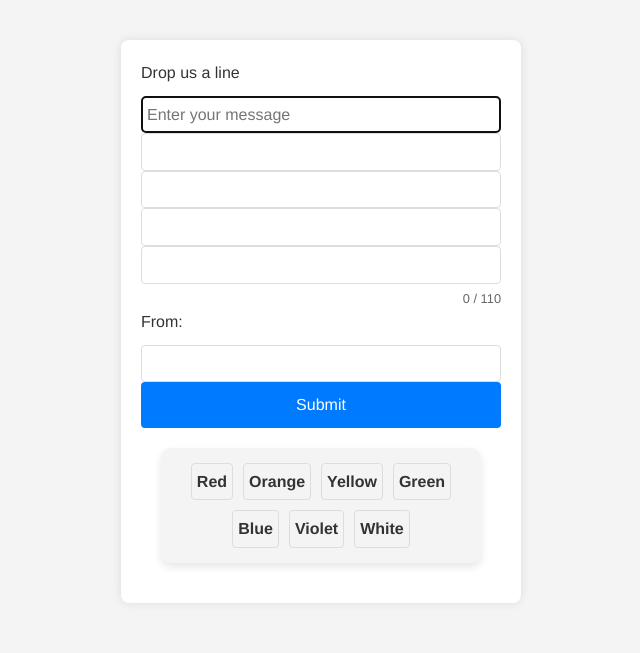
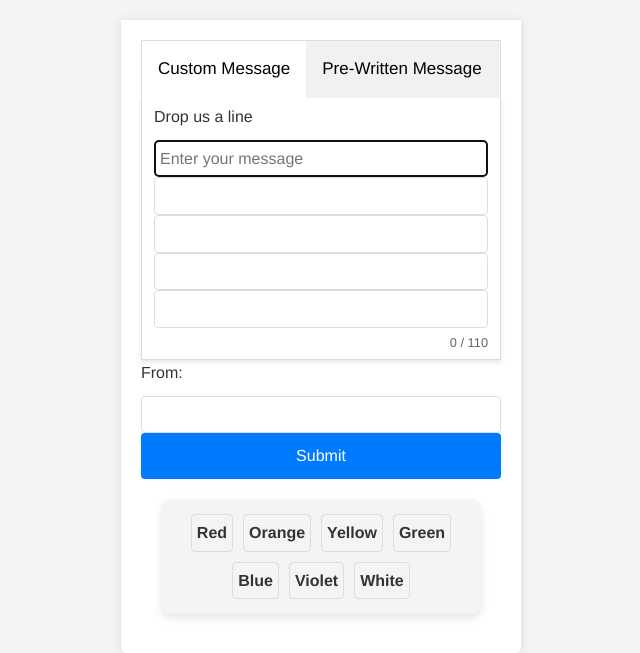
Before and after one commit to ribbansmax/vesta_platform, a Flask app: page / in a window 1280 px wide. Shown: the top 653 px of the page, without its empty margins (319-959 px from the left). Run offline with Flask 2, Linux system fonts and the light colour scheme.

Commit message:
Add prewritten messages

```diff
--- a/app/routes.py
+++ b/app/routes.py
@@ -46,10 +46,16 @@ def handle_message():
     if check_for_quiet_hours():
         return redirect(url_for('index', message='Failed to send message: please try again during the hours of 10AM to 10PM CST to not wake anyone up'))
     # Concatenate the contents of the five input fields
+    prefab_message = request.form.getlist('message')
+    print(f'Prefab Message: {prefab_message}')
     message_lines = [
         request.form.get(f'input{i}', '').ljust(22) for i in range(1, 6)
     ]
-    message = ''.join(message_lines).strip()  # Combine and remove trailing whitespace
+    custom_message = ''.join(message_lines).strip()  # Combine and remove trailing whitespace
+    if custom_message:
+        message = custom_message
+    else:
+        message = prefab_message[0]
     print(f'Message: {message}')
     user_ip = request.headers.get('X-Forwarded-For', request.remote_addr)
     print(f'From city: {get_city(user_ip)}')
--- a/app/static/style.css
+++ b/app/static/style.css
@@ -30,6 +30,9 @@ form {
   background: #fff;
   border-radius: 8px;
   box-shadow: 0 0 10px rgba(0, 0, 0, 0.1);
+  border-top-left-radius: 0; /* Remove top-left border-radius of the form */
+  border-top-right-radius: 0; /* Remove top-right border-radius of the form */
+  margin-top: 0; /* Remove top margin to attach directly below the tabs */
 }
 
 /* Label styling */
@@ -125,3 +128,79 @@ input[type="text"] {
   border: 1px solid #ddd; /* Slight outline */
   border-radius: 4px; /* Optional: rounded corners */
 }
+/* Tab container styling */
+.tab {
+  overflow: hidden;
+  border: 1px solid #ddd;
+  background-color: #f1f1f1;
+  border-bottom: none; /* Remove bottom border to attach tabs to the form */
+}
+
+/* Style the buttons inside the tab */
+.tab button {
+  background-color: inherit;
+  float: left;
+  border: none;
+  outline: none;
+  cursor: pointer;
+  padding: 14px 16px;
+  transition: 0.3s;
+  font-size: 17px;
+  border-bottom: 2px solid transparent; /* Add a transparent bottom border to maintain button height when active */
+}
+
+/* Change background color of buttons on hover */
+.tab button:hover {
+  background-color: #ddd;
+}
+
+/* Create an active/current tablink class */
+.tab button.active {
+  background-color: #fff;
+  border-bottom: 2px solid #fff; /* Make active tab and content area look connected */
+}
+
+/* Tab content styling */
+.tabcontent {
+  display: none;
+  padding: 6px 12px;
+  border: 1px solid #ddd;
+  border-top: none; /* Ensure content is visually part of the tab */
+  background: #fff;
+  box-shadow: 0 2px 5px rgba(0,0,0,0.1);
+}
+
+.note-card {
+  background-color: #f9f9f9;
+  border: 1px solid #ddd;
+  padding: 10px;
+  margin: 10px 0;
+  cursor: pointer;
+  border-radius: 5px;
+  box-shadow: 0 2px 4px rgba(0,0,0,0.1);
+}
+
+.note-card:hover {
+  background-color: #f0f0f0;
+}
+
+.pre-written-notes {
+  display: grid;
+  grid-template-columns: repeat(auto-fill, minmax(200px, 1fr));
+  gap: 10px;
+  padding: 10px;
+}
+
+.pre-written-notes button {
+  background-color: #007bff;
+  color: white;
+  padding: 10px 15px;
+  border: none;
+  border-radius: 4px;
+  cursor: pointer;
+  transition: background-color 0.3s;
+}
+
+.pre-written-notes button:hover {
+  background-color: #0056b3;
+}
--- a/app/templates/index.html
+++ b/app/templates/index.html
@@ -10,7 +10,15 @@
     {% if message %}
         <div id="success-message" class="success-message">{{ message }}</div>
     {% endif %}
+
     <form action="/send-message" method="post">
+        <div class="tab">
+            <button type="button" class="tablinks" onclick="openTab(event, 'CustomMessage')">Custom Message</button>
+            <button type="button" class="tablinks" onclick="openTab(event, 'PreWritten')">Pre-Written Message</button>
+        </div>
+
+        <!-- Custom Message Tab Content -->
+        <div id="CustomMessage" class="tabcontent" style="display:block;">
             <div class="form-group">
                 <label for="message">Drop us a line</label>
                 <div class="inputs">
@@ -21,6 +29,28 @@
                     <input type="text" id="input5" name="input5" maxlength="22" oninput="updateCounter();" onkeydown="fillAndGoToNext(event, '')" />
                 </div>
                 <div id="char-counter">0 / 110</div>
+            </div>
+        </div>
+
+        <!-- Pre-Written Notes Tab Content -->
+        <div id="PreWritten" class="tabcontent" style="display:none;">
+            <h3>Select a Note</h3>
+            <div class="pre-written-notes">
+                <div class="note-card" onclick="selectNote('                        Have a great day!', this)">
+                    <p>Have a great day!</p>
+                </div>
+                <div class="note-card" onclick="selectNote('                         Wishing you all          the best!', this)">
+                    <p>Wishing you all the best!</p>
+                </div>
+                <div class="note-card" onclick="selectNote('     We love corn!    [corn[corn[corn[corn[ ]corn]corn]corn]corn] {corn{corn{corn{corn{ ^corn^corn^corn^corn^', this)">
+                    <p>We love corn!</p>
+                </div>
+                <div class="note-card" onclick="selectNote(' [[ [[         || ||  [[[[[[[ ~~ ~~ |||||||  [[[[[ ~~~~~~~ |||||     [    ~~~~~    |              ~', this)">
+                    <p>Hearts</p>
+                </div>
+                <!-- Add more pre-written notes as needed -->
+            </div>
+            <input type="hidden" id="selectedMessage" name="message">
         </div>
 
         <div class="form-group">
@@ -74,6 +104,7 @@
         window.onload = function() {
             document.getElementById('input1').focus(); // Set focus to the first field when the page loads
             updateCounter(); // Initialize the counter on page load
+            document.querySelector('.tablinks').click();
         };
 
         function handleColorClick(symbol) {
@@ -100,6 +131,40 @@
                 });
             });
         });
+        function openTab(evt, tabName) {
+            var i, tabcontent, tablinks;
+            tabcontent = document.getElementsByClassName("tabcontent");
+            for (i = 0; i < tabcontent.length; i++) {
+                tabcontent[i].style.display = "none";
+            }
+            tablinks = document.getElementsByClassName("tablinks");
+            for (i = 0; i < tablinks.length; i++) {
+                tablinks[i].className = tablinks[i].className.replace(" active", "");
+            }
+            document.getElementById(tabName).style.display = "block";
+            evt.currentTarget.className += " active";
+        }
+
+        let lastSelectedButton = null;
+
+        function selectNote(note, button) {
+            document.getElementById('selectedMessage').value = note;
+            console.log("Selected message set to: ", note);
+            // Check if there's a previously selected button and reset its style
+            if (lastSelectedButton) {
+                lastSelectedButton.style.backgroundColor = ''; // Reset the previous button's color
+            }
+
+            // Update the background color of the currently selected button
+            button.style.backgroundColor = '#4CAF50';
+
+            // Keep track of the currently selected button
+            lastSelectedButton = button;
+            // Assuming there's a mechanism to handle the selected note
+            // For example, setting it as the value of a hidden input form
+            // and possibly showing it in a preview element
+            // alert("Note selected: " + note); // Placeholder action
+        }
     </script>
 </body>
 </html>
```
Lines whose indentation alone changed are shown as unchanged.
